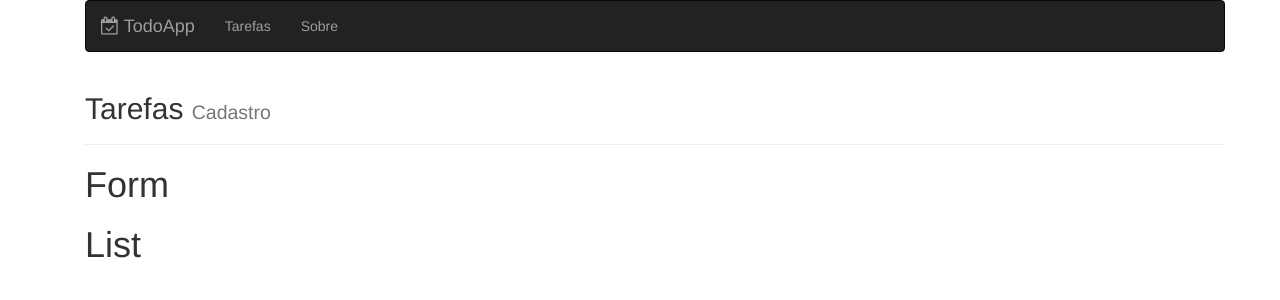
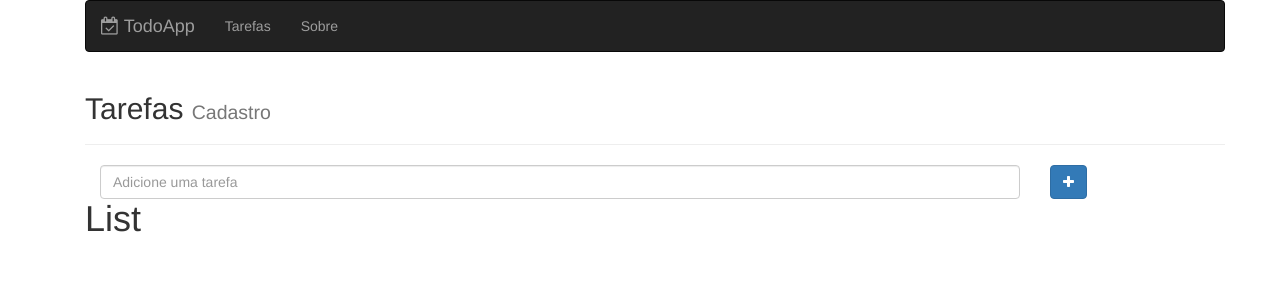
Before and after one commit to robertofortes23/React-TodoApp, a React (Create React App) app in the folder frontend/: page /#/todos in a window 1280 px wide. Shown: the top 300 px of the page. Built offline with nearby package versions, Linux system fonts and the light colour scheme.

Commit message:
Estrutura do formulario

```diff
--- a/frontend/src/todo/TodoForm.jsx
+++ b/frontend/src/todo/TodoForm.jsx
@@ -1,8 +1,16 @@
 import React from 'react'
 
 const TodoForm = props => (
-    <div>
-        <h1>Form</h1>
+    <div role='form' className='todoForm'>
+        <div className='col-xs-12 col-sm-9 col-md-10'>
+            <input id='description' className='form-control' placeholder='Adicione uma tarefa'></input>
+        </div>
+
+        <div className='col-xs-12 col-sm-3 col-md-2'>
+            <button className='btn btn-primary'>
+                <i className='fa fa-plus'></i>
+            </button>
+        </div>
     </div>
 )
 
```
